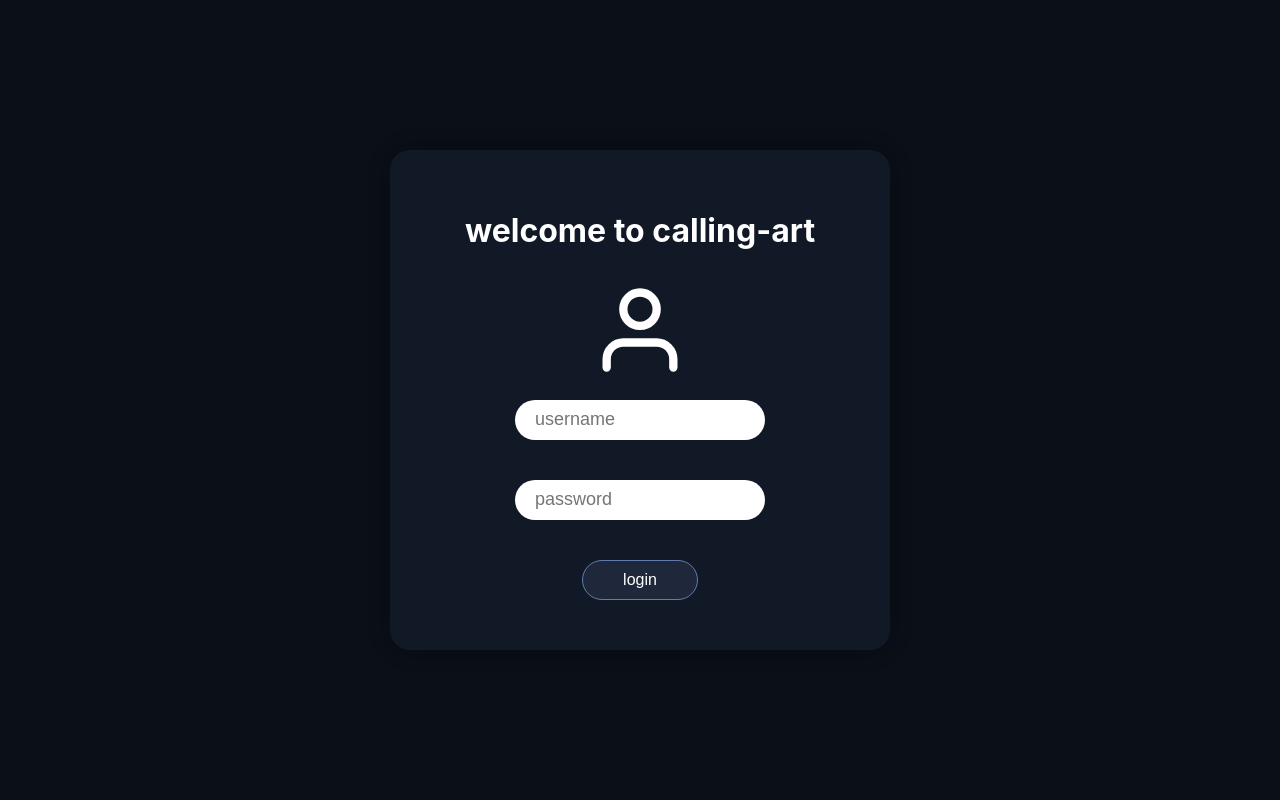
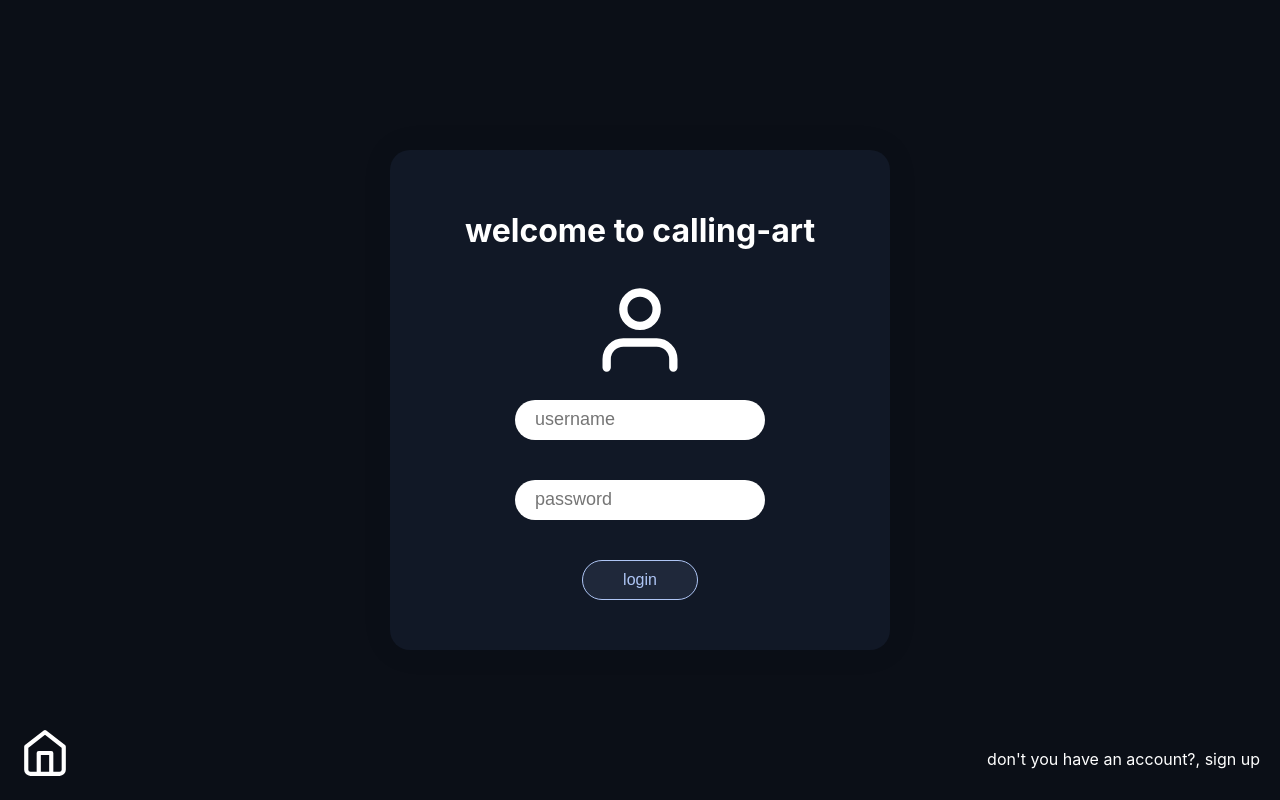
Before and after one commit to KGHerrera/calling-art-frontend, a React (Create React App) app in the folder calling-art-frontend/: page / in a window 1280 px wide. Built offline with nearby package versions, Linux system fonts and the light colour scheme.

Commit message:
feat(src): se agregaron los archivos FooterForm.css y FooterForm.js

```diff
--- /dev/null
+++ b/calling-art-frontend/src/components/FooterForm.js
@@ -0,0 +1,15 @@
+import { FiHome } from "react-icons/fi";
+import '../styles/FooterForm.css';
+
+export default function FooterForm( {url, message} ){
+    return (
+      <div className="footer-form-conteiner">
+        <a href="#" className="home-footer">
+          <FiHome />
+        </a>
+        <a href={url}>
+          <p className="message-footer">{message}</p>{" "}
+        </a>
+      </div>
+    );
+}
--- a/calling-art-frontend/src/components/LoginForm.js
+++ b/calling-art-frontend/src/components/LoginForm.js
@@ -1,5 +1,6 @@
 import { FiUser } from "react-icons/fi";
 import "../styles/LoginForm.css";
+import FooterForm from "./FooterForm";
 
 export default function LoginForm() {
   return (
@@ -19,6 +20,8 @@ export default function LoginForm() {
           <input type="submit" value="login" className="button-form"/>
         </form>
       </div>
+
+      <FooterForm url={'#'} message={"don't you have an account?, sign up"}/>
     </div>
   );
 }
--- a/calling-art-frontend/src/components/NavBar.js
+++ b/calling-art-frontend/src/components/NavBar.js
@@ -24,6 +24,7 @@ export default function NavBar(props) {
           Sing-up
         </a>
       </div>
+
     </div>
   );
 }
--- a/calling-art-frontend/src/styles/Category.css
+++ b/calling-art-frontend/src/styles/Category.css
@@ -23,11 +23,12 @@
     height: 40px;
     border-radius: 30px;
     padding: 0 20px;
-    color:white;
+    color:#aec5f5;
     font-size: 16px;
     margin: 10px 10px;
     cursor: pointer;
     transition: all .3s;
+    border: 1px solid #b1c8f7;
 }
 
 .upload-image-button:hover{
--- /dev/null
+++ b/calling-art-frontend/src/styles/FooterForm.css
@@ -0,0 +1,27 @@
+.footer-form-conteiner {
+    position: absolute;
+    bottom: 0px;
+    width: 100%;
+    display: flex;
+    align-items: center;
+    justify-content: space-between;
+    color: white;
+}
+
+.home-footer {
+    color: white;
+    text-decoration: none;
+    font-size: 50px;
+    margin-left: 20px;
+    margin-bottom: 10px;
+}
+
+a{
+    text-decoration: none;
+    color: white;
+}
+
+.message-footer {
+    margin-right: 20px;
+    margin-bottom: 10px;
+}
--- a/calling-art-frontend/src/styles/LoginForm.css
+++ b/calling-art-frontend/src/styles/LoginForm.css
@@ -15,7 +15,7 @@
     align-items: center;
     justify-content: center;
     flex-direction: column;
-    box-shadow: 0 0 20px #06080c77;
+    box-shadow: 0 0 30px #06080c18;
 }
 
 .form {
@@ -46,11 +46,11 @@
 
 .button-form {
     background-color: #1f283a;
-    border: 1px solid #617cb1;
+    border: 1px solid #aec5f5;
     height: 40px;
     border-radius: 30px;
     padding: 0 40px;
-    color: white;
+    color: #aec5f5;
     font-size: 16px;
     margin: 20px;
     cursor: pointer;
```
